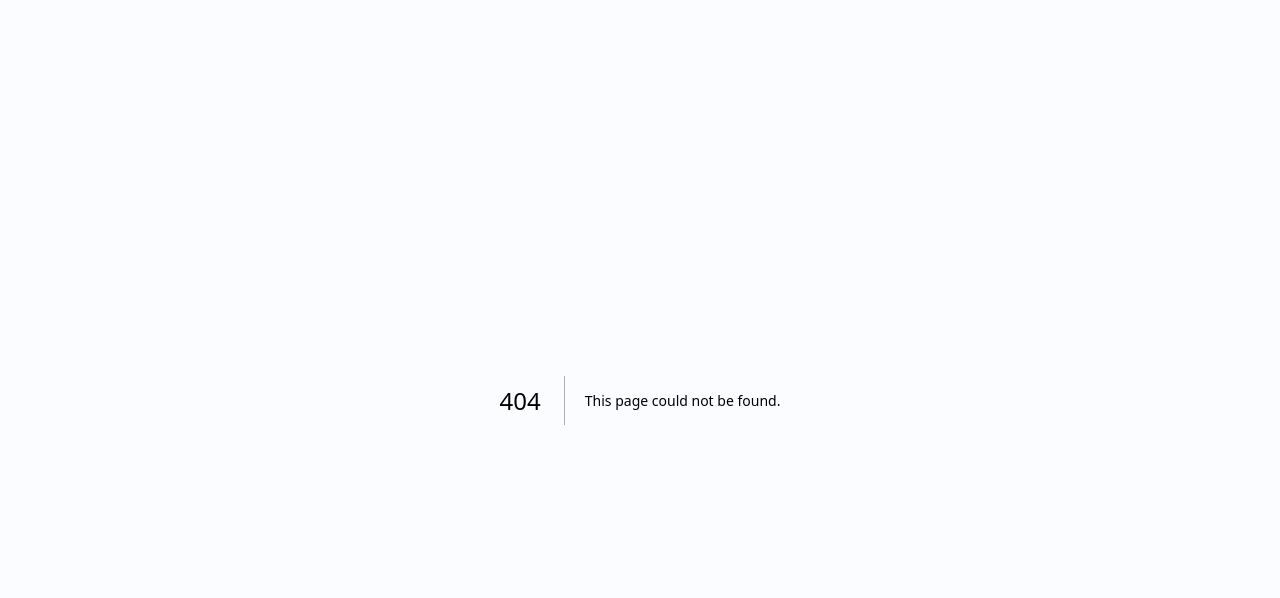
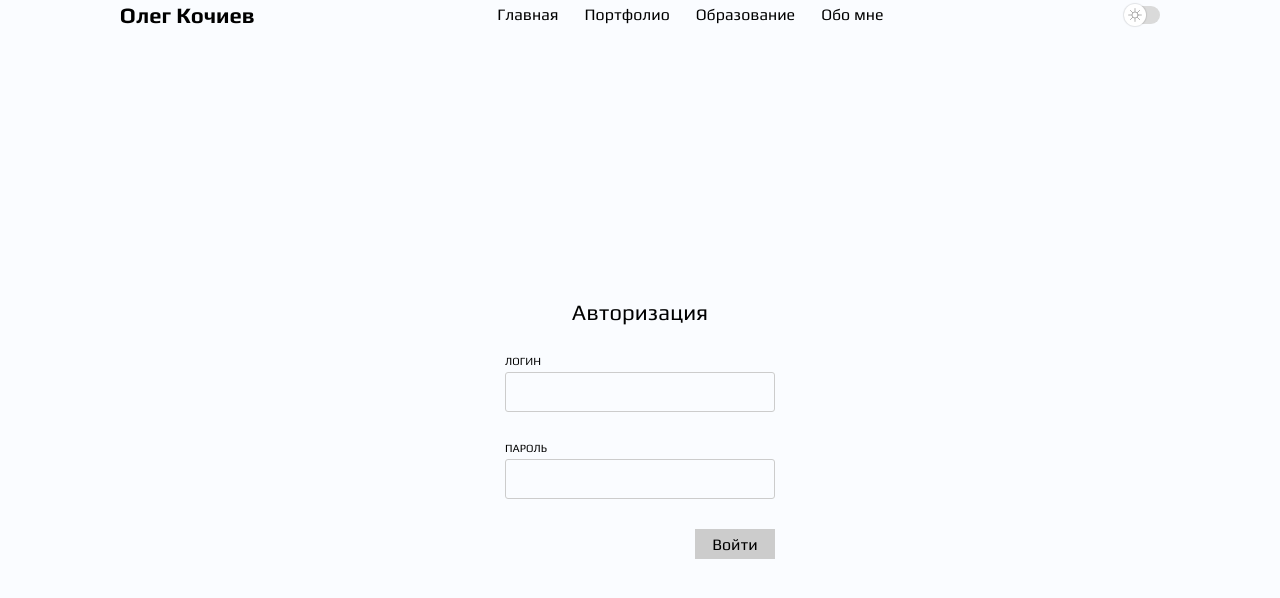
Before and after one commit to OlegKochiev/olegkochiev.com, a Next.js app: page /auth in a window 1280 px wide. Before the commit this address had no page. Shown: the top 598 px of the page. Built offline with nearby package versions, Linux system fonts and the light colour scheme.

Commit message:
added authorization form html structure

```diff
--- a/src/components/Home/NavLinks/index.tsx
+++ b/src/components/Home/NavLinks/index.tsx
@@ -12,7 +12,7 @@ const Nav = styled.nav`
 const Span = styled.span<{isActive: boolean}>`
   display: block;
   padding: 5px 5px;
-  transition: background-color 0.15s, transform 0.15s;
+  transition: background-color 0.15s, transform 0.15s, color 0.15s;
   border-bottom: ${({isActive}) => (isActive ? '3px solid #078080' : 'none')};
   &:hover {
     color: #fff;
--- /dev/null
+++ b/src/pages/auth/index.tsx
@@ -0,0 +1,90 @@
+import React, {useContext} from 'react';
+import styled, {ThemeContext} from 'styled-components';
+import Header from '../../components/Header';
+
+const Container = styled.div`
+  display: flex;
+  justify-content: center;
+  align-items: center;
+  width: 100%;
+  height: 100%;
+`;
+
+const Form = styled.form`
+  display: flex;
+  flex-direction: column;
+  align-items: flex-start;
+  gap: 30px;
+  width: 350px;
+  height: 400px;
+  padding: 40px;
+  border-radius: 10px;
+`;
+
+const Title = styled.h1`
+  font-size: 22px;
+  align-self: center;
+`;
+
+const Input = styled.input`
+  width: 100%;
+  height: 40px;
+  margin-top: 5px;
+  padding: 5px 10px;
+  font-size: 14px;
+  color: inherit;
+  border: 1px solid #ccc;
+  border-radius: 3px;
+`;
+
+const Login = styled(Input).attrs({
+  type: 'text',
+})``;
+
+const Password = styled(Input).attrs({
+  type: 'password',
+})``;
+
+const Label = styled.label`
+  width: 100%;
+  font-size: 11px;
+  text-transform: uppercase;
+`;
+
+const Button = styled.button.attrs({
+  type: 'submit',
+})`
+  align-self: flex-end;
+  width: 80px;
+  height: 30px;
+  background-color: #ccc;
+  transition: background-color 0.2s, color 0.2s;
+  &:hover {
+    color: white;
+    background-color: #078080;
+  }
+`;
+
+const Auth = () => {
+  return (
+    <React.Fragment>
+      <Header />
+      <Container>
+        <Form>
+          <Title>Авторизация</Title>
+          <Label>
+            Логин
+            <Login />
+          </Label>
+          <Label>
+            Пароль
+            <Password />
+          </Label>
+          <Button>Войти</Button>
+        </Form>
+      </Container>
+    </React.Fragment>
+  );
+};
+
+export default Auth;
--- a/src/pages/index.tsx
+++ b/src/pages/index.tsx
@@ -47,7 +47,6 @@ export const MyName = styled.h1`
 export default function Home() {
   const [theme, setTheme] = useState<Theme>(THEME.LIGHT);
   return (
-    <React.Fragment>
     <Container>
       <ThemeSwitcher />
       <Info>
@@ -60,6 +59,5 @@ export default function Home() {
       </Info>
       <SocialIcons />
     </Container>
-    </React.Fragment>
   );
 }
```
Lines whose indentation alone changed are shown as unchanged.
